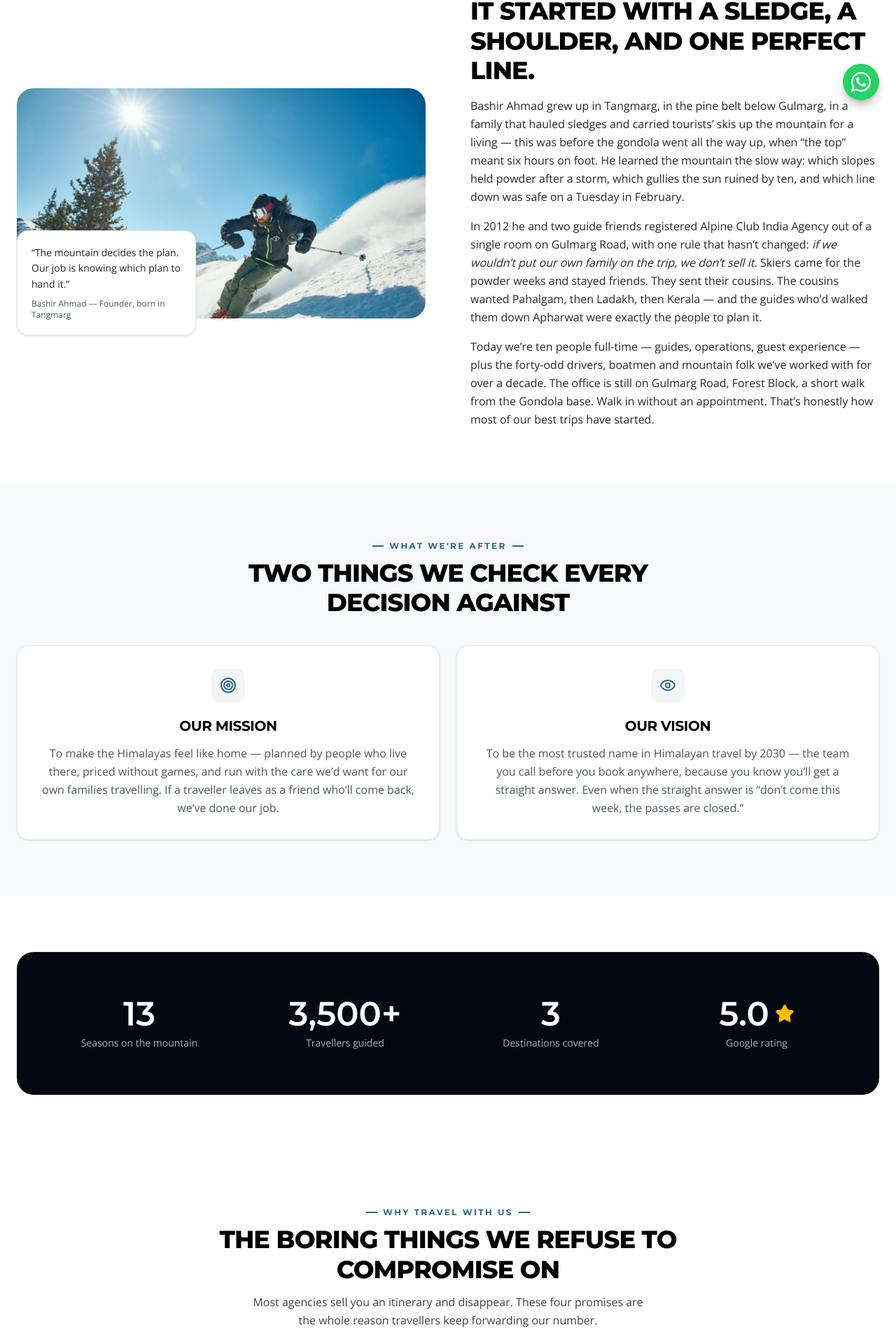
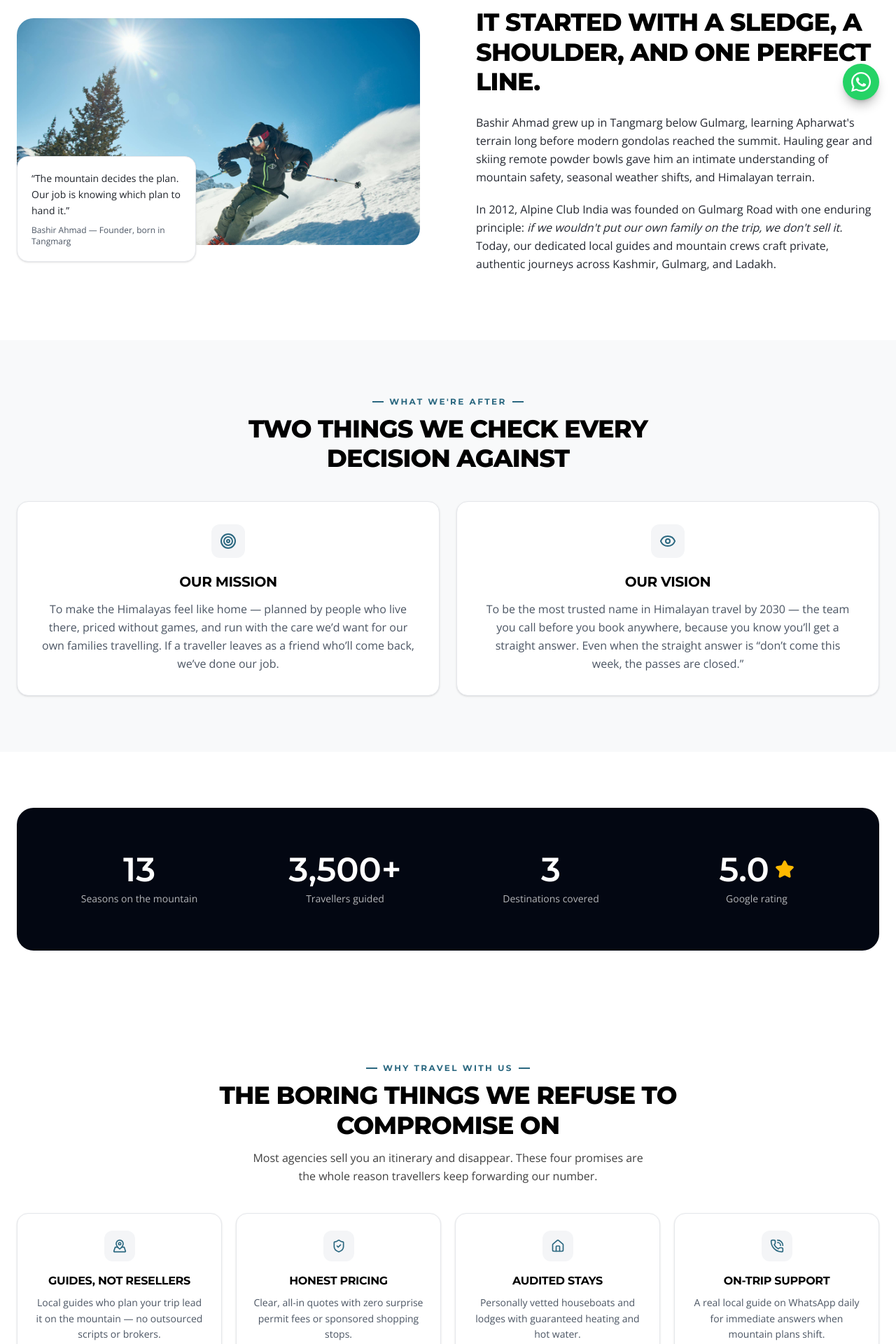
Before and after one commit to Saff9/alpinesite, a Next.js app: page /about in a window 1280 px wide. Shown: the part 573-2493 px from the top of the page at 70% size. Built offline with nearby package versions, Linux system fonts and the light colour scheme.

Commit message:
improve layout , home , footer , navbar , and other services

```diff
--- a/src/app/about/page.tsx
+++ b/src/app/about/page.tsx
@@ -29,22 +29,22 @@ const values = [
   {
     icon: MapPinned,
     title: "Guides, not resellers",
-    text: "The people who plan your trip are the ones who run it. Our guides work with us year-round — neighbours we grew up on the mountain with, not contractors from a portal.",
+    text: "Local guides who plan your trip lead it on the mountain — no outsourced scripts or brokers.",
   },
   {
     icon: ShieldCheck,
     title: "Honest pricing",
-    text: "Every quote lists what's in and what isn't. No day-three 'permit fees', no shopping stops quietly funding the itinerary.",
+    text: "Clear, all-in quotes with zero surprise permit fees or sponsored shopping stops.",
   },
   {
     icon: Home,
-    title: "Stays we've slept in",
-    text: "Houseboats, camps and homestays are audited by us every season. If the hot water fails or the view is a wall, it doesn't make the list.",
+    title: "Audited stays",
+    text: "Personally vetted houseboats and lodges with guaranteed heating and hot water.",
   },
   {
     icon: PhoneCall,
     title: "On-trip support",
-    text: "A real person checks in daily while you travel, and answers within minutes when plans change — because in the mountains, plans change.",
+    text: "A real local guide on WhatsApp daily for immediate answers when mountain plans shift.",
   },
 ];
 
@@ -87,9 +87,9 @@ export default function AboutPage() {
       />
 
       {/* Our story */}
-      <section className="py-12 sm:py-16 lg:py-20" aria-labelledby="our-story">
+      <section className="py-16 sm:py-20 lg:py-24" aria-labelledby="our-story">
         <div className="mx-auto max-w-7xl px-5 sm:px-6">
-          <div className="grid items-center gap-10 lg:grid-cols-2 lg:gap-16">
+          <div className="grid items-center gap-12 lg:grid-cols-2 lg:gap-20">
             <div className="relative order-2 lg:order-1">
               <div className="overflow-hidden rounded-3xl">
                 <Image
@@ -124,34 +124,12 @@ export default function AboutPage() {
               >
                 It started with a sledge, a shoulder, and one perfect line.
               </h2>
-              <div className="mt-4 space-y-4 text-foreground/85 leading-relaxed text-left">
+              <div className="mt-6 space-y-5 text-foreground/85 leading-relaxed text-left">
                 <p>
-                  Bashir Ahmad grew up in Tangmarg, in the pine belt below
-                  Gulmarg, in a family that hauled sledges and carried
-                  tourists&rsquo; skis up the mountain for a living — this was
-                  before the gondola went all the way up, when &ldquo;the
-                  top&rdquo; meant six hours on foot. He learned the mountain
-                  the slow way: which slopes held powder after a storm, which
-                  gullies the sun ruined by ten, and which line down was safe
-                  on a Tuesday in February.
+                  Bashir Ahmad grew up in Tangmarg below Gulmarg, learning Apharwat&apos;s terrain long before modern gondolas reached the summit. Hauling gear and skiing remote powder bowls gave him an intimate understanding of mountain safety, seasonal weather shifts, and Himalayan terrain.
                 </p>
                 <p>
-                  In 2012 he and two guide friends registered Alpine Club India
-                  Agency out of a single room on Gulmarg Road, with one rule
-                  that hasn&rsquo;t changed: <em>if we wouldn&rsquo;t put our own
-                  family on the trip, we don&rsquo;t sell it.</em> Skiers came
-                  for the powder weeks and stayed friends. They sent their
-                  cousins. The cousins wanted Pahalgam, then Ladakh, then
-                  Kerala — and the guides who&rsquo;d walked them down Apharwat
-                  were exactly the people to plan it.
-                </p>
-                <p>
-                  Today we&rsquo;re ten people full-time — guides, operations,
-                  guest experience — plus the forty-odd drivers, boatmen and
-                  mountain folk we&rsquo;ve worked with for over a decade. The
-                  office is still on Gulmarg Road, Forest Block, a short walk
-                  from the Gondola base. Walk in without an appointment.
-                  That&rsquo;s honestly how most of our best trips have started.
+                  In 2012, Alpine Club India was founded on Gulmarg Road with one enduring principle: <em>if we wouldn&apos;t put our own family on the trip, we don&apos;t sell it.</em> Today, our dedicated local guides and mountain crews craft private, authentic journeys across Kashmir, Gulmarg, and Ladakh.
                 </p>
               </div>
             </div>
--- a/src/components/home/our-services.tsx
+++ b/src/components/home/our-services.tsx
@@ -66,7 +66,7 @@ export function OurServices() {
           {services.map(({ icon, title, description }) => (
             <article
               key={title}
-              className="group flex flex-col items-center text-center rounded-2xl border border-border/80 bg-card p-6 sm:p-8 shadow-xs transition-all duration-300 hover:-translate-y-1 hover:border-brand/40 hover:shadow-lg"
+              className="group flex flex-col items-center text-center rounded-2xl border border-border/80 bg-card p-5 sm:p-6 lg:p-8 shadow-xs transition-all duration-300 hover:-translate-y-1 hover:border-brand/40 hover:shadow-lg"
             >
               <span
                 className="flex h-14 w-14 items-center justify-center rounded-2xl bg-secondary text-brand transition-all duration-300 group-hover:bg-brand group-hover:text-white"
@@ -74,10 +74,10 @@ export function OurServices() {
               >
                 <FontAwesomeIcon icon={icon} className="h-6 w-6" />
               </span>
-              <h3 className="mt-5 font-heading text-lg font-bold uppercase tracking-tight text-black">
+              <h3 className="mt-4 sm:mt-5 font-heading text-base sm:text-lg font-bold uppercase tracking-tight text-black">
                 {title}
               </h3>
-              <p className="mt-2.5 text-sm leading-relaxed text-neutral-600">
+              <p className="mt-2.5 text-sm leading-relaxed text-neutral-600 hidden lg:block">
                 {description}
               </p>
             </article>
--- a/src/components/home/ski-gulmarg.tsx
+++ b/src/components/home/ski-gulmarg.tsx
@@ -94,10 +94,10 @@ export function SkiGulmarg() {
                 >
                   <Icon className="h-5 w-5" />
                 </span>
-                <h3 className="mt-4 font-heading text-base font-extrabold uppercase leading-snug text-black">
+                <h3 className="mt-3.5 sm:mt-4 font-heading text-sm sm:text-base font-extrabold uppercase leading-snug text-black">
                   {title}
                 </h3>
-                <p className="mt-2 text-pretty text-sm leading-relaxed text-neutral-600">
+                <p className="mt-2 text-pretty text-sm leading-relaxed text-neutral-600 hidden lg:block">
                   {description}
                 </p>
               </article>
--- a/src/components/home/why-choose-us.tsx
+++ b/src/components/home/why-choose-us.tsx
@@ -7,31 +7,31 @@ import { site } from "@/data/site";
 const features = [
   {
     icon: MapPinned,
-    title: "Local to the bone",
-    text: "Our guides, drivers and boatmen are the neighbours we grew up with in Gulmarg and the valley. No outsourced scripts — just people who know which slope holds powder and which lane has the best baker.",
+    title: "Local Mountain Team",
+    text: "Born on these slopes, knowing every powder bowl and quiet valley trail.",
   },
   {
     icon: ShieldCheck,
-    title: "Honest, all-in pricing",
-    text: "Every quote lists what's included and what isn't. No surprise 'permit fees' on day three, no shopping-stop commissions baked into your itinerary.",
+    title: "Honest Pricing",
+    text: "Transparent quotes with zero hidden fees or tourist-trap commissions.",
   },
   {
     icon: Home,
-    title: "Stays we've slept in",
-    text: "Houseboats, camps and homestays are audited by us every season. If the hot water fails or the view is a wall, it doesn't make our list.",
+    title: "Audited Stays",
+    text: "Personally inspected houseboats and lodges with reliable heating guaranteed.",
   },
   {
     icon: PhoneCall,
-    title: "One WhatsApp away",
-    text: "A real person from our team checks in daily on every trip, and answers within minutes when plans change — because plans change.",
+    title: "Direct Support",
+    text: "A dedicated local guide on WhatsApp throughout your journey for instant help.",
   },
 ];
 
 export function WhyChooseUs() {
   return (
-    <section className="py-16 sm:py-20 lg:py-24">
+    <section className="py-16 sm:py-24 lg:py-28">
       <div className="mx-auto max-w-7xl px-5 sm:px-6">
-        <div className="grid items-center gap-10 lg:grid-cols-2 lg:gap-16">
+        <div className="grid items-center gap-12 lg:grid-cols-2 lg:gap-20">
           {/* Image side */}
           <div className="relative">
             <div className="relative overflow-hidden rounded-3xl">
@@ -47,7 +47,7 @@ export function WhyChooseUs() {
             <div className="absolute -bottom-5 left-5 right-5 rounded-2xl border border-border bg-card p-5 shadow-lg shadow-black/10 sm:left-8 sm:right-auto sm:max-w-64">
               <Quote className="h-5 w-5 text-brand" aria-hidden="true" />
               <p className="mt-2 text-sm font-medium leading-relaxed text-foreground">
-                &ldquo;We treat every trip like it's our own family travelling.&rdquo;
+                &ldquo;We treat every trip like it&apos;s our own family travelling.&rdquo;
               </p>
               <p className="mt-2 text-xs text-muted-foreground">
                 Bashir Ahmad — Founder, born in Tangmarg
@@ -57,17 +57,17 @@ export function WhyChooseUs() {
 
           {/* Content side */}
           <div className="flex flex-col items-center text-center lg:items-start lg:text-left lg:pl-2">
-            <p className="mb-2 font-heading text-xs font-extrabold uppercase tracking-[0.22em] text-brand">
+            <p className="mb-3 font-heading text-xs font-extrabold uppercase tracking-[0.22em] text-brand">
               About Alpine Club
             </p>
             <h2 className="font-heading text-2xl font-extrabold uppercase tracking-tight text-black sm:text-3xl lg:text-[2.2rem]">
               Himalayan Guides Born on These Slopes.
             </h2>
-            <p className="mt-3 text-base leading-relaxed text-neutral-700">
-              Operating out of Gulmarg since 2012, we are local mountain guides who plan, drive, and lead every trip directly. No outsourced scripts or booking agents — just authentic mountain expertise and private custom journeys.
+            <p className="mt-4 text-base leading-relaxed text-neutral-600 max-w-xl">
+              Operating out of Gulmarg since 2012, our mountain guides design and lead every journey directly with authentic local care and zero middleman markups.
             </p>
 
-            <ul className="mt-8 grid gap-6 sm:grid-cols-2 text-left">
+            <ul className="mt-8 grid gap-7 sm:grid-cols-2 text-left">
               {features.map((feature) => (
                 <li key={feature.title} className="flex gap-4">
                   <span
@@ -78,7 +78,7 @@ export function WhyChooseUs() {
                   </span>
                   <div>
                     <h3 className="font-heading text-sm font-extrabold uppercase tracking-tight text-black">{feature.title}</h3>
-                    <p className="mt-1.5 text-sm leading-relaxed text-neutral-600">
+                    <p className="mt-1 text-sm leading-relaxed text-neutral-600">
                       {feature.text}
                     </p>
                   </div>
@@ -86,14 +86,14 @@ export function WhyChooseUs() {
               ))}
             </ul>
 
-            <div className="mt-9 flex w-full flex-col items-center justify-center gap-3 sm:flex-row sm:w-auto lg:justify-start">
-              <Button asChild className="w-[80%] max-w-sm rounded-xl border border-brand bg-brand px-6 py-3.5 text-white shadow-xs hover:bg-brand-deep font-heading text-xs font-bold uppercase tracking-wider h-12 sm:w-auto">
+            <div className="mt-10 flex w-full flex-col items-center justify-center gap-3.5 sm:flex-row sm:w-auto lg:justify-start">
+              <Button asChild className="w-[80%] max-w-sm rounded-xl border border-brand bg-brand px-7 py-3.5 text-white shadow-xs hover:bg-brand-deep font-heading text-xs font-bold uppercase tracking-wider h-12 sm:w-auto">
                 <Link href="/about">
                   Our story
                   <ArrowRight className="h-4 w-4" aria-hidden="true" />
                 </Link>
               </Button>
-              <Button asChild variant="outline" className="w-[80%] max-w-sm rounded-xl border-neutral-300 text-black hover:border-brand hover:text-brand font-heading text-xs font-bold uppercase tracking-wider h-12 px-6 sm:w-auto">
+              <Button asChild variant="secondary" className="w-[80%] max-w-sm rounded-xl border border-border/80 bg-secondary text-secondary-foreground hover:bg-neutral-200 hover:text-black font-heading text-xs font-bold uppercase tracking-wider h-12 px-7 sm:w-auto">
                 <a href={site.phoneHref}>{site.phone}</a>
               </Button>
             </div>
```
Also changed, not shown: src/app/page.tsx (+25 -4 lines), src/components/home/hero.tsx (+35 -9 lines), src/components/layout/footer.tsx (+2 -18 lines), src/components/layout/navbar.tsx (+23 -3 lines).
